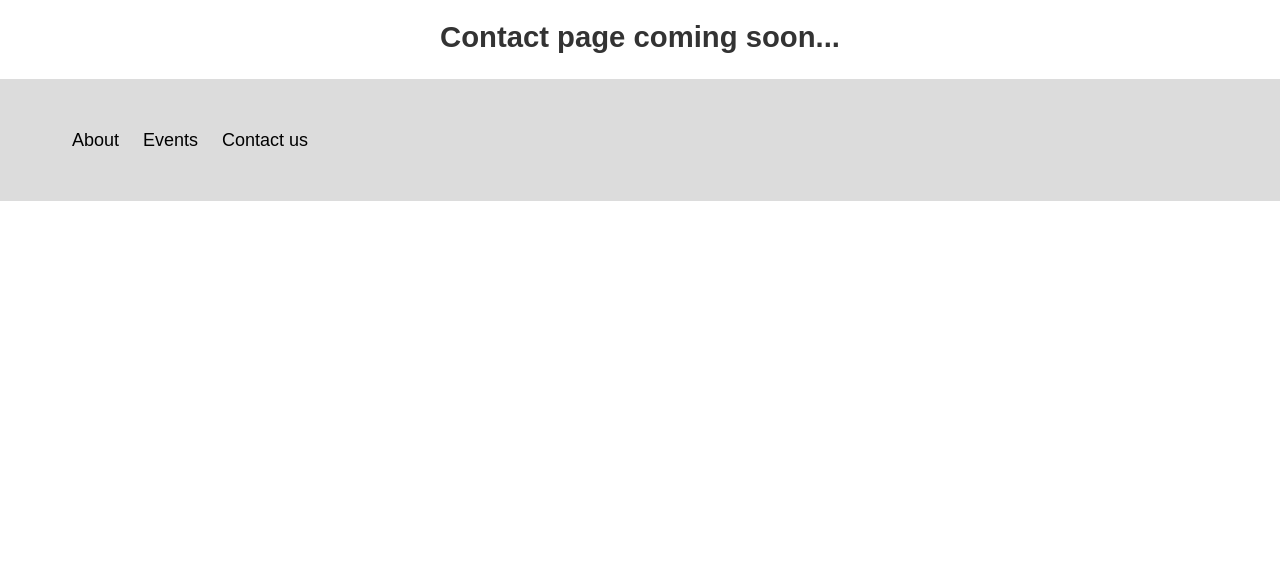
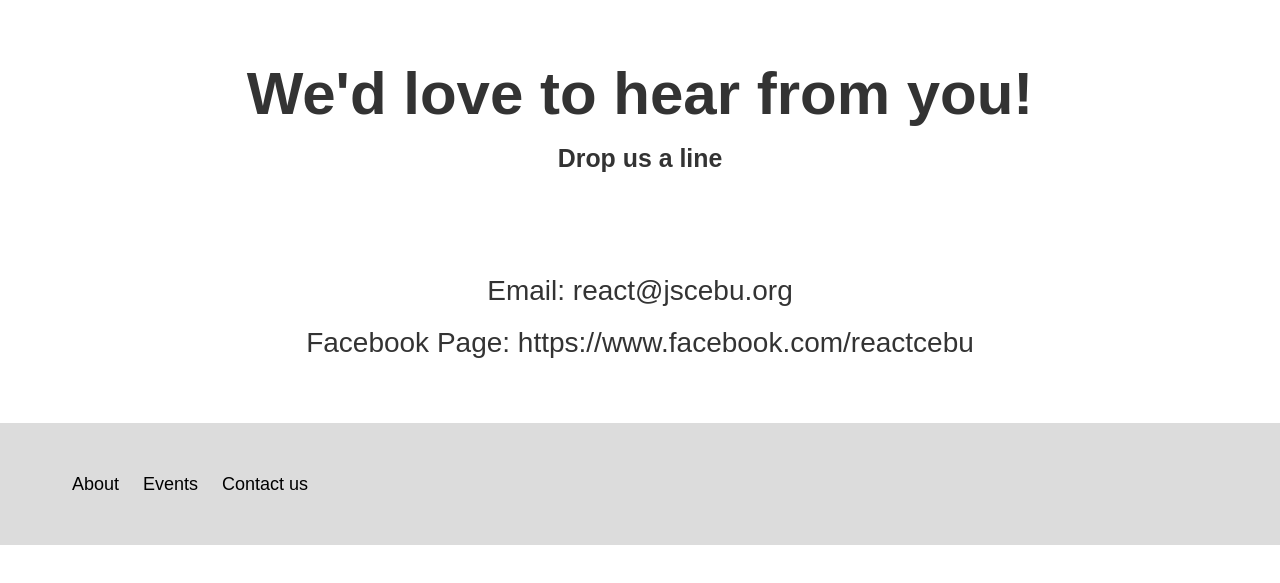
Before and after one commit to reactcebu/website-v2, a Gatsby site: page /contact in a window 1280 px wide. Shown: the part 109-692 px from the top of the page. Built offline with nearby package versions, Linux system fonts and the light colour scheme; Gatsby itself is replaced by a stand-in of ours.

Commit message:
added content for contact page

```diff
--- a/src/pages/contact.tsx
+++ b/src/pages/contact.tsx
@@ -1,20 +1,46 @@
 import { Layout } from "../components"
 import React from "react"
+import styled from "styled-components"
 
 const ContactPage = () => {
   return (
     <Layout>
       <div
         style={{
-          display: "flex",
+          // display: "flex",
           alignItems: "center",
           justifyContent: "center",
         }}
       >
-        <h2>Contact page coming soon...</h2>
+        <Section>
+          <h2>We'd love to hear from you!</h2>
+          <h3>Drop us a line</h3>
+        </Section>
+
+        <Section>
+          <p>Email: react@jscebu.org</p>
+          <p>Facebook Page: https://www.facebook.com/reactcebu</p>
+        </Section>
       </div>
     </Layout>
   )
 }
 
+const Section = styled.section`
+  display: block;
+  max-width: 1440px;
+  // border: 1px solid red;
+  margin: 0 auto;
+  text-align: center;
+  font-size: 28px;
+  padding: 40px 30px;
+
+  h2 {
+    font-size: 60px;
+    max-width: 900px;
+    margin: 0 auto;
+    margin-bottom: 18px;
+  }
+`
+
 export default ContactPage
```
